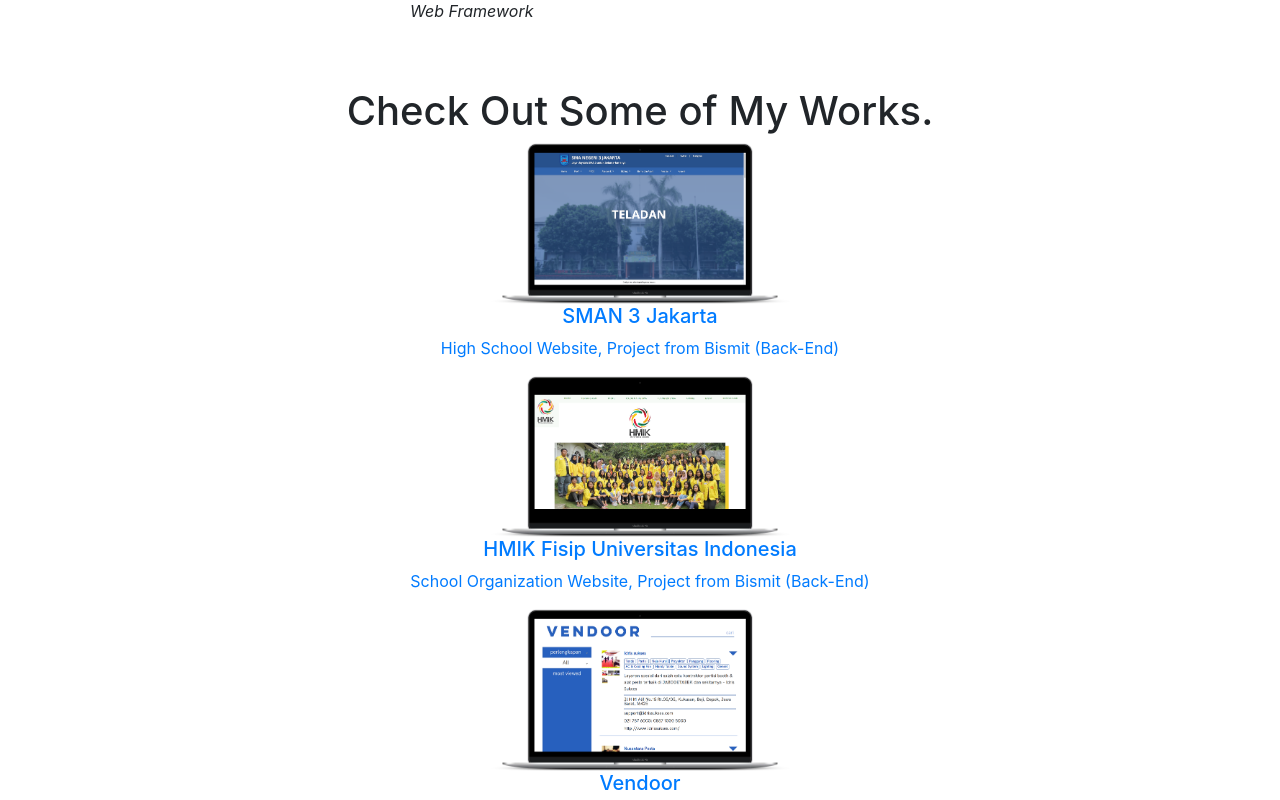
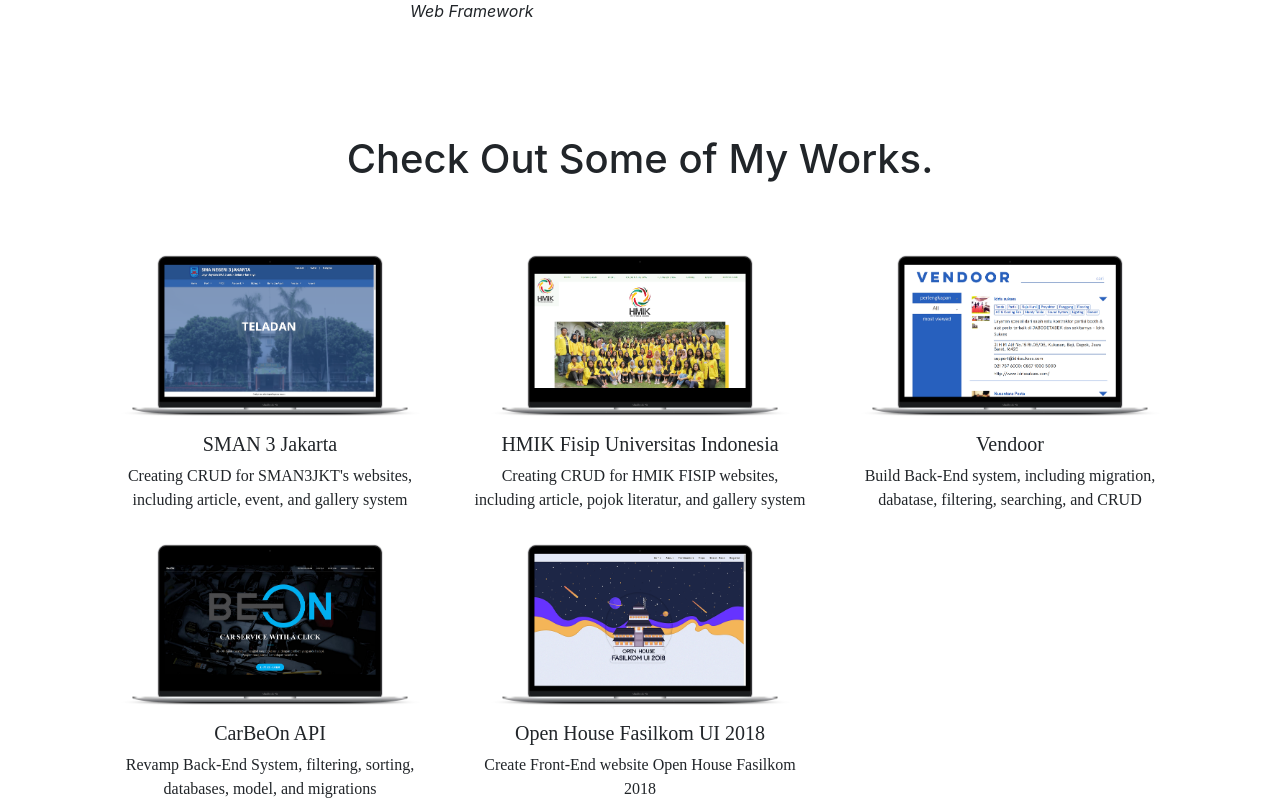
Before and after one commit to ciferivalle/ciferivalle.github.io, a React (Create React App) app: page / in a window 1280 px wide. Shown: the part 1460-2260 px from the top of the page. Built offline with nearby package versions, Linux system fonts and the light colour scheme.

Commit message:
editing data in resume data json, and implementing to portofolio page

```diff
--- a/public/resumeData.json
+++ b/public/resumeData.json
@@ -91,35 +91,36 @@
       "projects": [
         {
           "title":"SMAN 3 Jakarta",
-          "category":"High School Website, Project from Bismit (Back-End)",
-          "stacks": "PHP&Laravel, MySQL",
+          "category":"Creating CRUD for SMAN3JKT's websites, including article, event, and gallery system",
+          "stacks": "PHP & Laravel, MySQL",
           "image":"mockup/sman3jkt.png",
           "url":"https://www.sman3jkt.sch.id"
         },
         {
           "title":"HMIK Fisip Universitas Indonesia",
-          "category":"School Organization Website, Project from Bismit (Back-End)",
+          "category":"Creating CRUD for HMIK FISIP websites, including article, pojok literatur, and gallery system",
           "stacks": "PHP&Laravel, MySQL",
           "image":"mockup/hmik.png",
           "url":"http://www.hmikfisip.com"
         },
         {
           "title":"Vendoor",
-          "category":"Profit Organization Website, Project from Bismit (Back-End)",
-          "stacks": "PHP%Laravel, MySQL",
+          "category":"Build Back-End system, including migration, dabatase, filtering, searching, and CRUD",
+          "stacks": "PHP&Laravel, MySQL",
           "image":"mockup/vendoor.png",
           "url":"http://www.hmikfisip.com"
         },
         {
           "title":"CarBeOn API",
-          "category":"Profit Organization Website, Project from Bismit (Back-End)",
+          "category":"Revamp Back-End System, filtering, sorting, databases, model, and migrations",
           "stacks": "NodeJs, ExpressJs, ReactJS",
           "image":"mockup/carbeon.png",
           "url":"http://www.hmikfisip.com"
         },
         {
-          "title":"Open House Fasilkom UI 2018 Website",
-          "category":"A React based resume website template (this website)",
+          "title":"Open House Fasilkom UI 2018",
+          "category":"Create Front-End website Open House Fasilkom 2018",
+          "stacks": "Foundation",
           "image":"mockup/ohfasilkom.png",
           "url":"http://www.ohfasilkom.com"
         }
--- a/src/Components/Portofolio.js
+++ b/src/Components/Portofolio.js
@@ -6,18 +6,16 @@
     if(this.props.data){
       var projects = this.props.data.projects.map(function(projects){
         var projectImage = 'img/'+projects.image;
-        return <div key={projects.title} className="columns portfolio-item">
+        return <div key={projects.title} className="col-md-4">
            <div className="item-wrap">
-            <a href={projects.url} title={projects.title}>
-               <img alt={projects.title} src={projectImage} className="img-responsive project-img" />
+               <img alt={projects.title} src={projectImage} className="img-responsive project-img my-3" />
                <div className="overlay">
-                  <div className="portfolio-item-meta">
-                 <h5>{projects.title}</h5>
-                     <p>{projects.category}</p>
+                  <div className="portfolio-item-meta futura">
+                        <h5>{projects.title}</h5>
+                        <p className="avenir">{projects.category}</p>
                   </div>
                 </div>
               <div className="link-icon"><i className="fa fa-link"></i></div>
-            </a>
           </div>
         </div>
       })
@@ -28,14 +26,19 @@
 
       <div className="row">
 
-         <div className="col-md-12">
+         <div className="col-md-12 text-center my-5">
+            <h1 className="">Check Out Some of My Works.</h1>
+          </div>
 
-            <h1>Check Out Some of My Works.</h1>
+        <div className="container">
+            <div className="col-md-12">
+                <div id="portfolio-wrapper" className="row">
+                        {projects}
+                </div>
+            </div>
+        </div>
 
-            <div id="portfolio-wrapper" className="bgrid-quarters s-bgrid-thirds cf">
-                {projects}
-            </div>
-          </div>
+
       </div>
    </section>
     );
```
